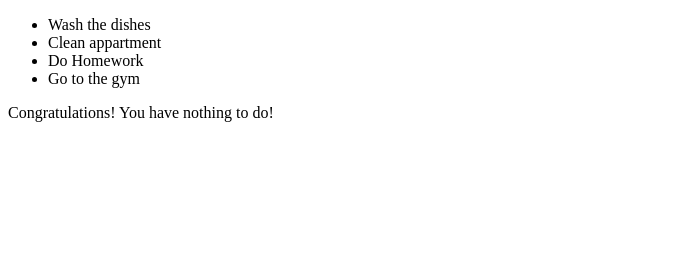
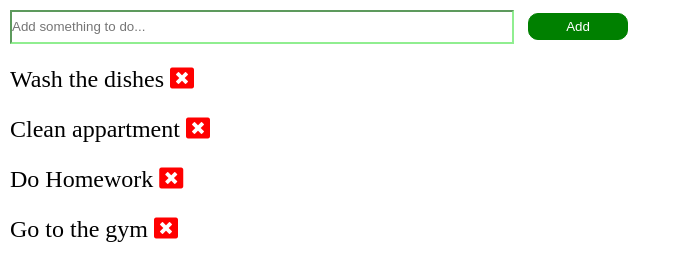
Before and after one commit to mariaDulesova/vue-todolist, a plain HTML site: page index.html in a window 1280 px wide. Shown: the whole page, without its empty margins (0-683 px from the left). Drawn offline with nearby package versions, Linux system fonts and the light colour scheme.

```diff
--- a/css/style.css
+++ b/css/style.css
@@ -0,0 +1,47 @@
+*{
+    box-sizing: borde-box;
+    padding: 0;
+    margin:0
+}
+
+li{
+    font-size: 24px;
+    line-height:30px;
+    padding: 10px;
+}
+
+.fa-window-close{
+    cursor:pointer;
+    color: red;
+}
+
+p{
+    font-size: 24px;
+    padding: 10px;
+}
+
+input {
+    margin:10px;
+    width:500px;
+    line-height:30px;
+    border-color: lightgreen;
+}
+
+button {
+    width: 100px;
+    padding:5px;
+    background-color: green;
+    border: 1px solid green;
+    color: white;
+    border-radius:10px;
+    -webkit-border-radius:10px;
+    -moz-border-radius:10px;
+    -ms-border-radius:10px;
+    -o-border-radius:10px;
+}
+button:hover {
+    background-color: rgb(95, 209, 95);
+    border-color: rgb(95, 209, 95);;
+    color: black;
+    cursor:pointer;
+}
--- a/index.html
+++ b/index.html
@@ -13,12 +13,17 @@
 </head>
 <body>
     <div id="root">
-        <ul>
-            <li v-for = "(toDo) in toDoList">
+        <input type="text" placeholder="Add something to do...">
+        <button>Add</button>
+        <ul v-if = "toDoList.length>0">
+            <li v-for = "(toDo, index) in toDoList">
                 {{ toDo.activity }}
+                <i class="fas fa-window-close"
+                @click = "removeToDo(index)">
+                </i>
             </li>
         </ul>
-        <p>Congratulations! You have nothing to do!</p>
+        <p v-else>Congratulations! You have nothing to do!</p>
     </div>
     <script src="js/script.js"></script>
 </body>
--- a/js/script.js
+++ b/js/script.js
@@ -35,7 +35,9 @@ var app = new Vue (
 
         },
         methods: {
-
+            removeToDo: function (i){
+                this.toDoList.splice(i,1)
+            }
         }
     }
 )
```
